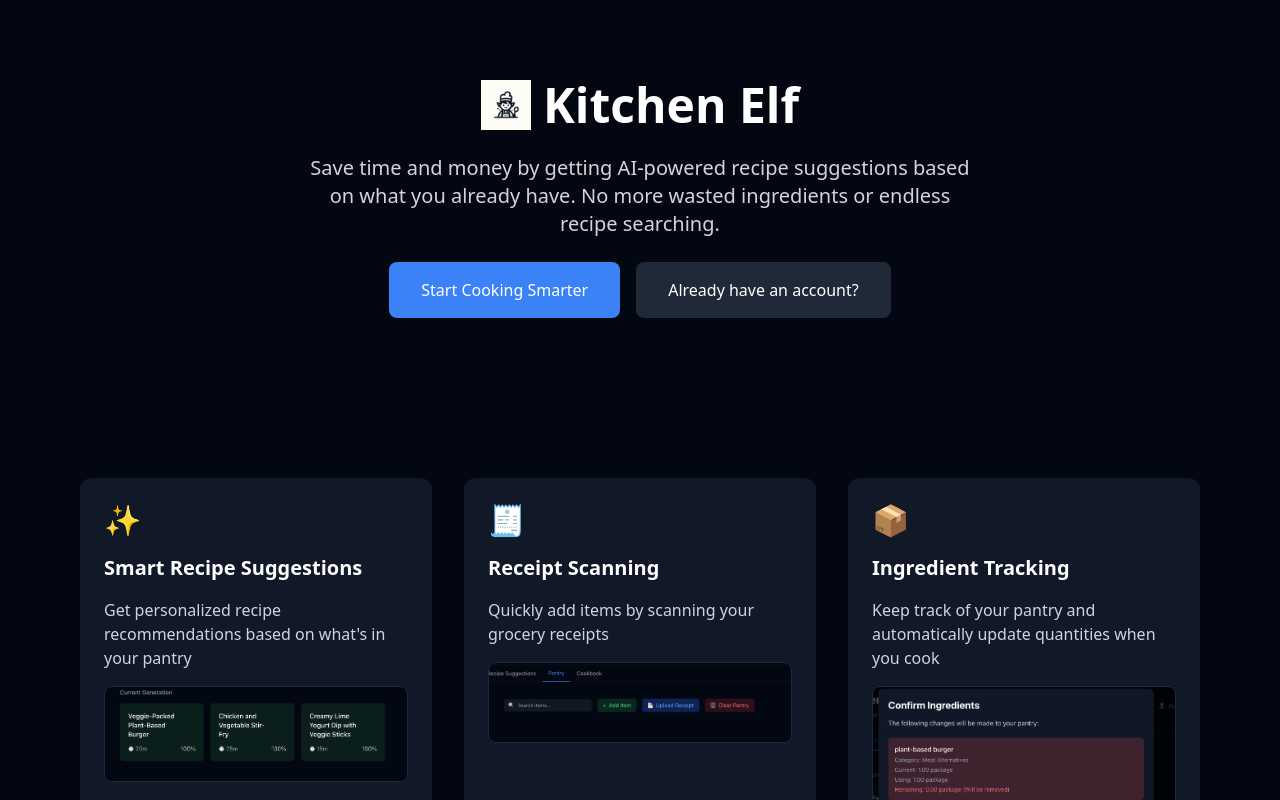
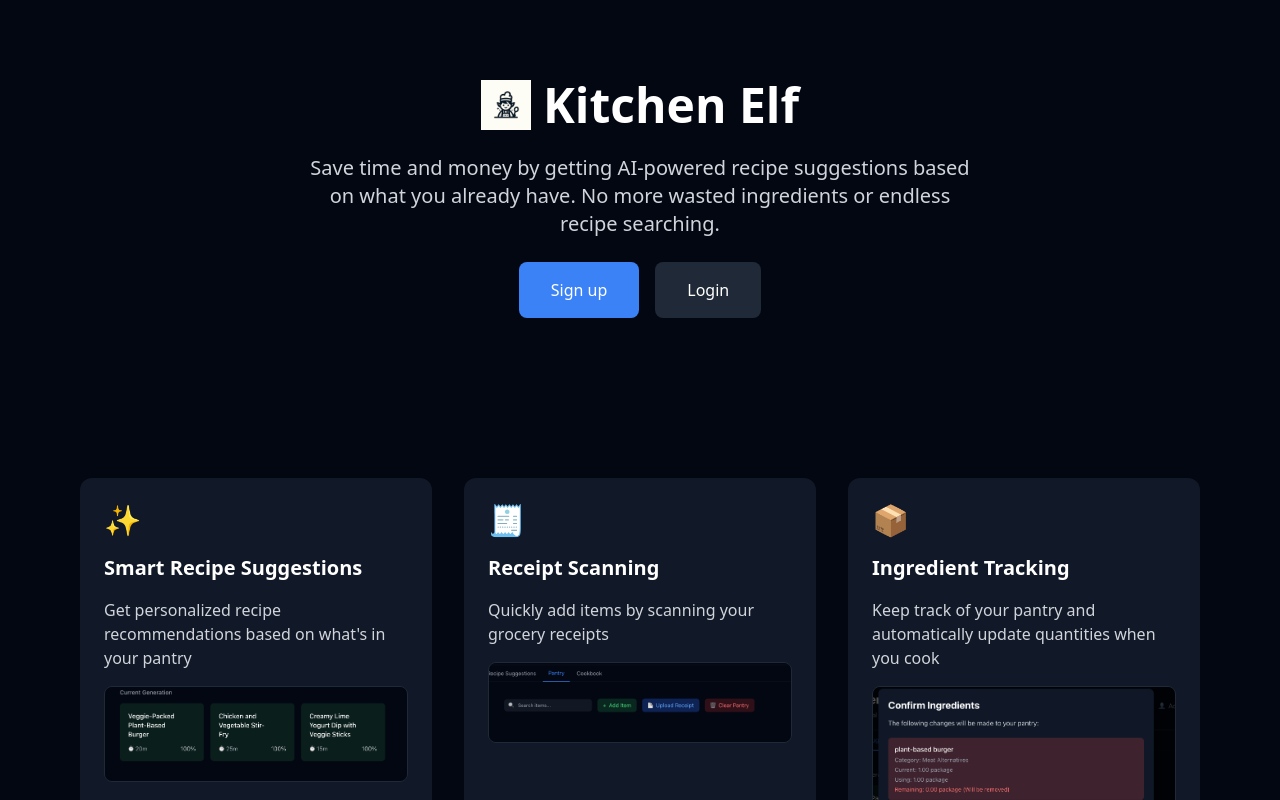
Before and after one commit to anshultibby/pocket_chef, a Next.js app in the folder frontend/: page / in a window 1280 px wide. Shown: the top 800 px of the page. Built offline with nearby package versions, Linux system fonts and the light colour scheme; no server answers.

Commit message:
simplify

```diff
--- a/frontend/src/app/page.tsx
+++ b/frontend/src/app/page.tsx
@@ -55,13 +55,13 @@ export default function LandingPage() {
               href="/signup"
               className="px-8 py-4 bg-blue-500 text-white rounded-lg hover:bg-blue-400 transform hover:scale-105 transition-all font-medium"
             >
-              Start Cooking Smarter
+              Sign up
             </Link>
             <Link
               href="/login"
               className="px-8 py-4 bg-gray-800 text-white rounded-lg hover:bg-gray-700 transition-all"
             >
-              Already have an account?
+              Login
             </Link>
           </div>
         </motion.div>
```
